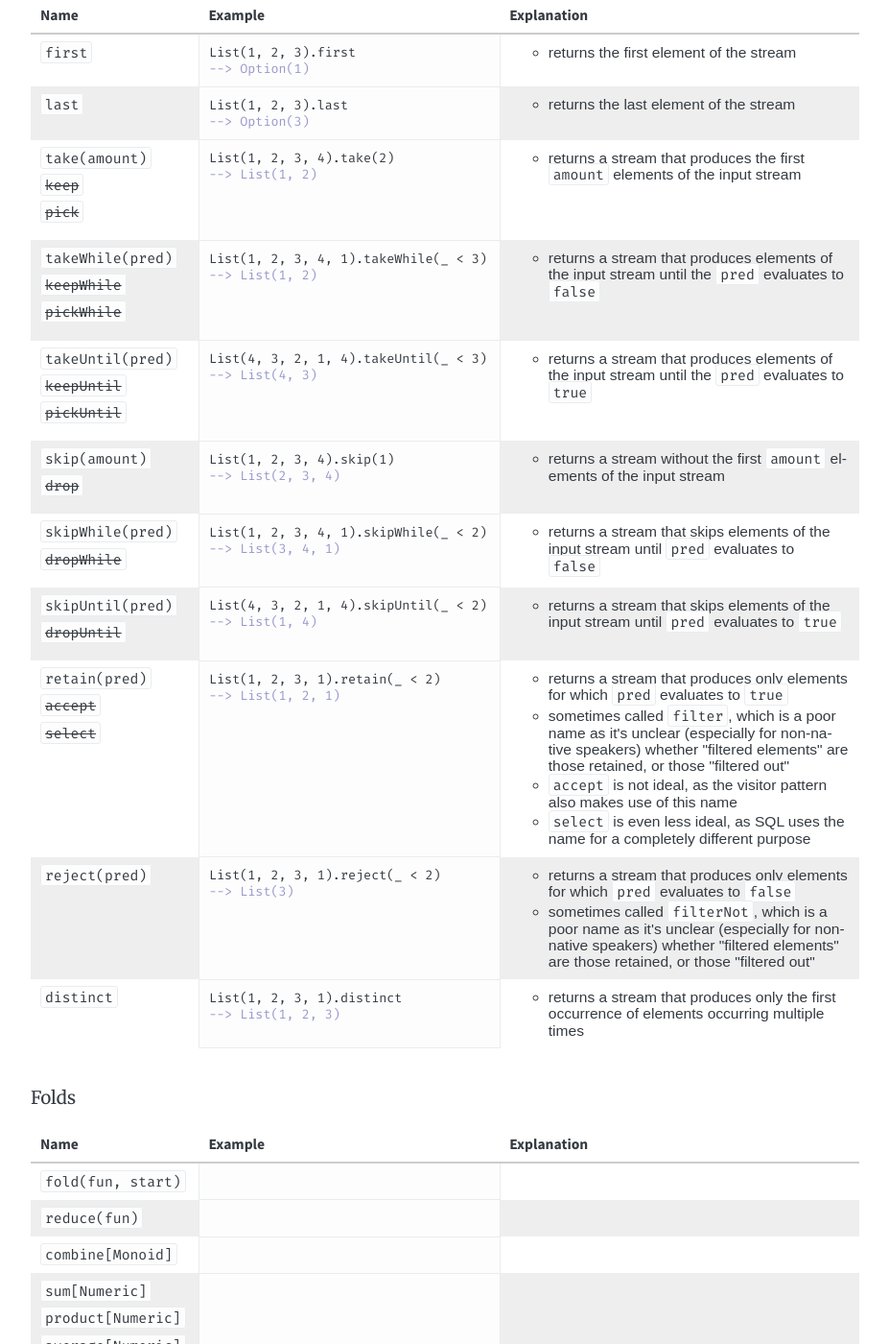
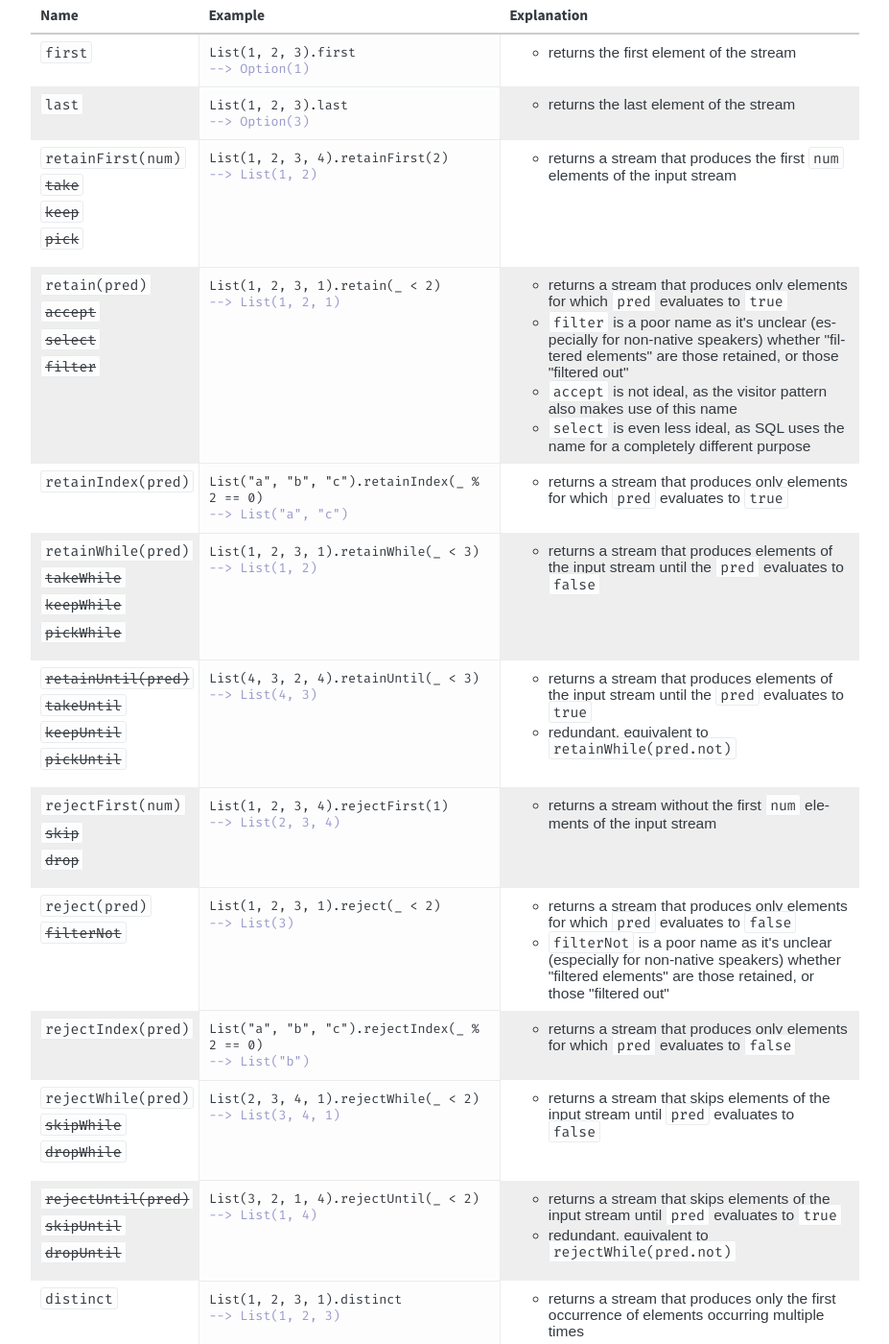
Before and after one commit to soc/soc.me, a Jekyll site: the page built from _languages/naming-conventions-streaming.md, in a window 1280 px wide and 1400 px high, scrolled down 607 px. Shown: the whole window at 96% size, without its empty margins (176-1103 px from the left). Built offline with Jekyll 4.4.1, drawn with Linux system fonts in a browser that asks for light colours; some web fonts are replaced.

Commit message:
update `reject`/`retain` naming in naming-conventions-streaming

```diff
--- a/_languages/naming-conventions-streaming.md
+++ b/_languages/naming-conventions-streaming.md
@@ -75,18 +75,41 @@ List(1, 2).mapMany(x -> None)
       </td>
     </tr>
     <tr>
-      <td><p><code>take(amount)</code></p><p><strike><code>keep</code></strike></p><p><strike><code>pick</code></strike></p></td>
-      <td class="code">List(1, 2, 3, 4).take(2)
+      <td><p><code>retainFirst(num)</code></p><p><strike><code>take</code></strike></p><p><strike><code>keep</code></strike></p><p><strike><code>pick</code></strike></p></td>
+      <td class="code">List(1, 2, 3, 4).retainFirst(2)
 <span class="result">--> List(1, 2)</span></td>
       <td>
         <ul>
-          <li>returns a stream that produces the first <code>amount</code> elements of the input stream</li>
+          <li>returns a stream that produces the first <code>num</code> elements of the input stream</li>
         </ul>
       </td>
     </tr>
     <tr>
-      <td><p><code>takeWhile(pred)</code></p><p><strike><code>keepWhile</code></strike></p><p><strike><code>pickWhile</code></strike></p></td>
-      <td class="code">List(1, 2, 3, 4, 1).takeWhile(_ < 3)
+      <td><p><code>retain(pred)</code></p><p><strike><code>accept</code></strike></p><p><strike><code>select</code></strike></p><p><strike><code>filter</code></strike></p></td>
+      <td class="code">List(1, 2, 3, 1).retain(_ < 2)
+<span class="result">--> List(1, 2, 1)</span></td>
+      <td>
+        <ul>
+          <li>returns a stream that produces only elements for which <code>pred</code> evaluates to <code>true</code></li>
+          <li><code>filter</code> is a poor name as it's unclear (especially for non-native speakers) whether "filtered elements" are those retained, or those "filtered out"</li>
+          <li><code>accept</code> is not ideal, as the visitor pattern also makes use of this name</li>
+          <li><code>select</code> is even less ideal, as SQL uses the name for a completely different purpose</li>
+        </ul>
+      </td>
+    </tr>
+    <tr>
+      <td><p><code>retainIndex(pred)</code></p></td>
+      <td class="code">List("a", "b", "c").retainIndex(_ % 2 == 0)
+<span class="result">--> List("a", "c")</span></td>
+      <td>
+        <ul>
+          <li>returns a stream that produces only elements for which <code>pred</code> evaluates to <code>true</code></li>
+        </ul>
+      </td>
+    </tr>
+    <tr>
+      <td><p><code>retainWhile(pred)</code></p><p><strike><code>takeWhile</code></strike></p><p><strike><code>keepWhile</code></strike></p><p><strike><code>pickWhile</code></strike></p></td>
+      <td class="code">List(1, 2, 3, 1).retainWhile(_ < 3)
 <span class="result">--> List(1, 2)</span></td>
       <td>
         <ul>
@@ -95,28 +118,50 @@ List(1, 2).mapMany(x -> None)
       </td>
     </tr>
     <tr>
-      <td><p><code>takeUntil(pred)</code></p><p><strike><code>keepUntil</code></strike></p><p><strike><code>pickUntil</code></strike></p></td>
-      <td class="code">List(4, 3, 2, 1, 4).takeUntil(_ < 3)
+      <td><p><strike><code>retainUntil(pred)</code></strike></p><p><strike><code>takeUntil</code></strike></p><p><strike><code>keepUntil</code></strike></p><p><strike><code>pickUntil</code></strike></p></td>
+      <td class="code">List(4, 3, 2, 4).retainUntil(_ < 3)
 <span class="result">--> List(4, 3)</span></td>
       <td>
         <ul>
           <li>returns a stream that produces elements of the input stream until the <code>pred</code> evaluates to <code>true</code></li>
+          <li>redundant, equivalent to <code>retainWhile(pred.not)</code></li>
         </ul>
       </td>
     </tr>
     <tr>
-      <td><p><code>skip(amount)</code></p><p><strike><code>drop</code></strike></p></td>
-      <td class="code">List(1, 2, 3, 4).skip(1)
+      <td><p><code>rejectFirst(num)</code></p><p><strike><code>skip</code></strike></p><p><strike><code>drop</code></strike></p></td>
+      <td class="code">List(1, 2, 3, 4).rejectFirst(1)
 <span class="result">--> List(2, 3, 4)</span></td>
       <td>
         <ul>
-          <li>returns a stream without the first <code>amount</code> elements of the input stream</li>
+          <li>returns a stream without the first <code>num</code> elements of the input stream</li>
         </ul>
       </td>
     </tr>
     <tr>
-      <td><p><code>skipWhile(pred)</code></p><p><strike><code>dropWhile</code></strike></p></td>
-      <td class="code">List(1, 2, 3, 4, 1).skipWhile(_ < 2)
+      <td><p><code>reject(pred)</code></p><p><strike><code>filterNot</code></strike></p></td>
+      <td class="code">List(1, 2, 3, 1).reject(_ < 2)
+<span class="result">--> List(3)</span></td>
+      <td>
+        <ul>
+          <li>returns a stream that produces only elements for which <code>pred</code> evaluates to <code>false</code></li>
+          <li><code>filterNot</code> is a poor name as it's unclear (especially for non-native speakers) whether "filtered elements" are those retained, or those "filtered out"</li>
+        </ul>
+      </td>
+    </tr>
+    <tr>
+      <td><p><code>rejectIndex(pred)</code></p></td>
+      <td class="code">List("a", "b", "c").rejectIndex(_ % 2 == 0)
+<span class="result">--> List("b")</span></td>
+      <td>
+        <ul>
+          <li>returns a stream that produces only elements for which <code>pred</code> evaluates to <code>false</code></li>
+        </ul>
+      </td>
+    </tr>
+    <tr>
+      <td><p><code>rejectWhile(pred)</code></p><p><strike><code>skipWhile</code></strike></p><p><strike><code>dropWhile</code></strike></p></td>
+      <td class="code">List(2, 3, 4, 1).rejectWhile(_ < 2)
 <span class="result">--> List(3, 4, 1)</span></td>
       <td>
         <ul>
@@ -125,36 +170,13 @@ List(1, 2).mapMany(x -> None)
       </td>
     </tr>
     <tr>
-      <td><p><code>skipUntil(pred)</code></p><p><strike><code>dropUntil</code></strike></p></td>
-      <td class="code">List(4, 3, 2, 1, 4).skipUntil(_ < 2)
+      <td><p><strike><code>rejectUntil(pred)</code></strike></p><p><strike><code>skipUntil</code></strike></p><p><strike><code>dropUntil</code></strike></p></td>
+      <td class="code">List(3, 2, 1, 4).rejectUntil(_ < 2)
 <span class="result">--> List(1, 4)</span></td>
       <td>
         <ul>
           <li>returns a stream that skips elements of the input stream until <code>pred</code> evaluates to <code>true</code></li>
-        </ul>
-      </td>
-    </tr>
-    <tr>
-      <td><p><code>retain(pred)</code></p><p><strike><code>accept</code></strike></p><p><strike><code>select</code></strike></p></td>
-      <td class="code">List(1, 2, 3, 1).retain(_ < 2)
-<span class="result">--> List(1, 2, 1)</span></td>
-      <td>
-        <ul>
-          <li>returns a stream that produces only elements for which <code>pred</code> evaluates to <code>true</code></li>
-          <li>sometimes called <code>filter</code>, which is a poor name as it's unclear (especially for non-native speakers) whether "filtered elements" are those retained, or those "filtered out"</li>
-          <li><code>accept</code> is not ideal, as the visitor pattern also makes use of this name</li>
-          <li><code>select</code> is even less ideal, as SQL uses the name for a completely different purpose</li>
-        </ul>
-      </td>
-    </tr>
-    <tr>
-      <td><code>reject(pred)</code></td>
-      <td class="code">List(1, 2, 3, 1).reject(_ < 2)
-<span class="result">--> List(3)</span></td>
-      <td>
-        <ul>
-          <li>returns a stream that produces only elements for which <code>pred</code> evaluates to <code>false</code></li>
-          <li>sometimes called <code>filterNot</code>, which is a poor name as it's unclear (especially for non-native speakers) whether "filtered elements" are those retained, or those "filtered out"</li>
+          <li>redundant, equivalent to <code>rejectWhile(pred.not)</code></li>
         </ul>
       </td>
     </tr>
```
